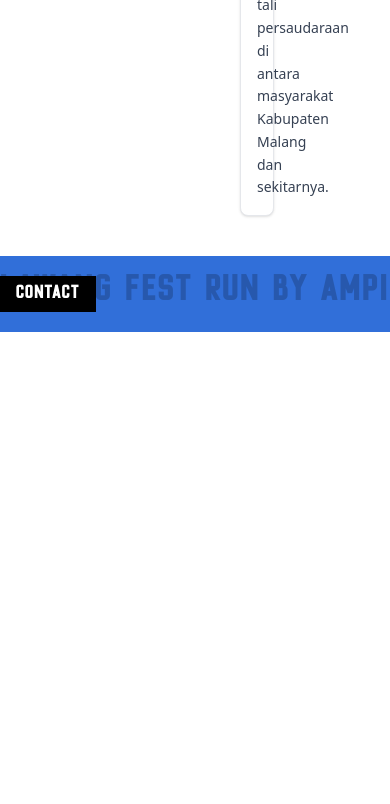
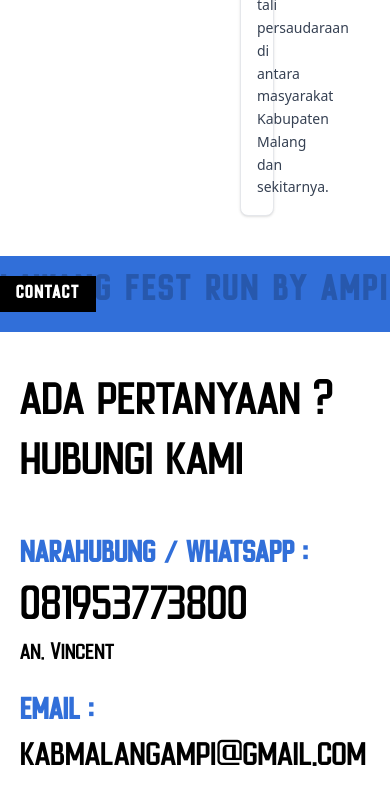
Before and after one commit to aldinpramudya/lawangfestrunbyampi-project, a React (Vite) app: page / in a window 390 px wide. Shown: the part 5603-6407 px from the top of the page. Built offline with nearby package versions, Linux system fonts and the light colour scheme.

Commit message:
feat : contact form and mobile view

```diff
--- a/src/pages/Contact.tsx
+++ b/src/pages/Contact.tsx
@@ -5,6 +5,44 @@ export default function Contact() {
         <section id="contact">
             <div className="min-h-screen bg-white">
                 <SectionHeader title="Contact" bgColor="blue3" />
+                {/* Container Konten */}
+                <div className="px-5 md:px-60 py-10">
+                    <h1 className="font-cheapsman text-[50px] leading-15 md:text-[100px] md:leading-25">
+                        ada pertanyaan ? <br />
+                        hubungi kami
+                    </h1>
+                    <div className="pt-10">
+                        {/* Whatsapp */}
+                        <div>
+                            <h4 className="uppercase blue3-font-custom font-cheapsman font-semibold text-[30px] tracking-wide">
+                                narahubung / whatsapp :
+                            </h4>
+                            <a href="https://wa.me/+6281953773800" className="hover:underline" target="_blank">
+                                <p className="font-cheapsman text-5xl md:text-[76px] leading-tight">
+                                    081953773800
+                                    <br />
+                                </p>
+                            </a>
+                            <p className="font-cheapsman text-2xl">
+                                an. Vincent
+                            </p>
+                        </div>
+                        {/* Whatsapp End */}
+                        {/* Email */}
+                        <div className="pt-5">
+                            <h4 className="uppercase blue3-font-custom font-cheapsman font-semibold text-[30px] tracking-wide">
+                                Email :
+                            </h4>
+                            <a href="mailto" className="hover:underline" target="_blank">
+                                <p className="font-cheapsman text-4xl md:text-[76px] leading-tight">
+                                    kabmalangampi@gmail.com
+                                </p>
+                            </a>
+                        </div>
+                        {/* Email End */}
+                    </div>
+                </div>
+                {/* Container Konten End */}
             </div>
         </section>
     )
--- a/src/pages/Event.tsx
+++ b/src/pages/Event.tsx
@@ -9,7 +9,7 @@ export default function Event() {
                         <h2 className="font-cheapsman blue1-font-custom text-2xl md:text-3xl font-bold tracking-wide uppercase">
                             run in nature, feel the village
                         </h2>
-                        <p className="text-gray-700 px-2 md:text-xl text-justify leading-relaxed max-w-md">
+                        <p className="indent-9 text-gray-700 px-2 md:text-xl text-justify leading-relaxed max-w-md">
                             Lorem ipsum dolor sit amet, consectetur adipiscing elit. Aliquam at
                             ex sodales, ultrices lectus a, tempus ligula. Sed aliquet magna a
                             massa porttitor tristique. Aenean a dui suscipit, dapibus sem sed,
```
